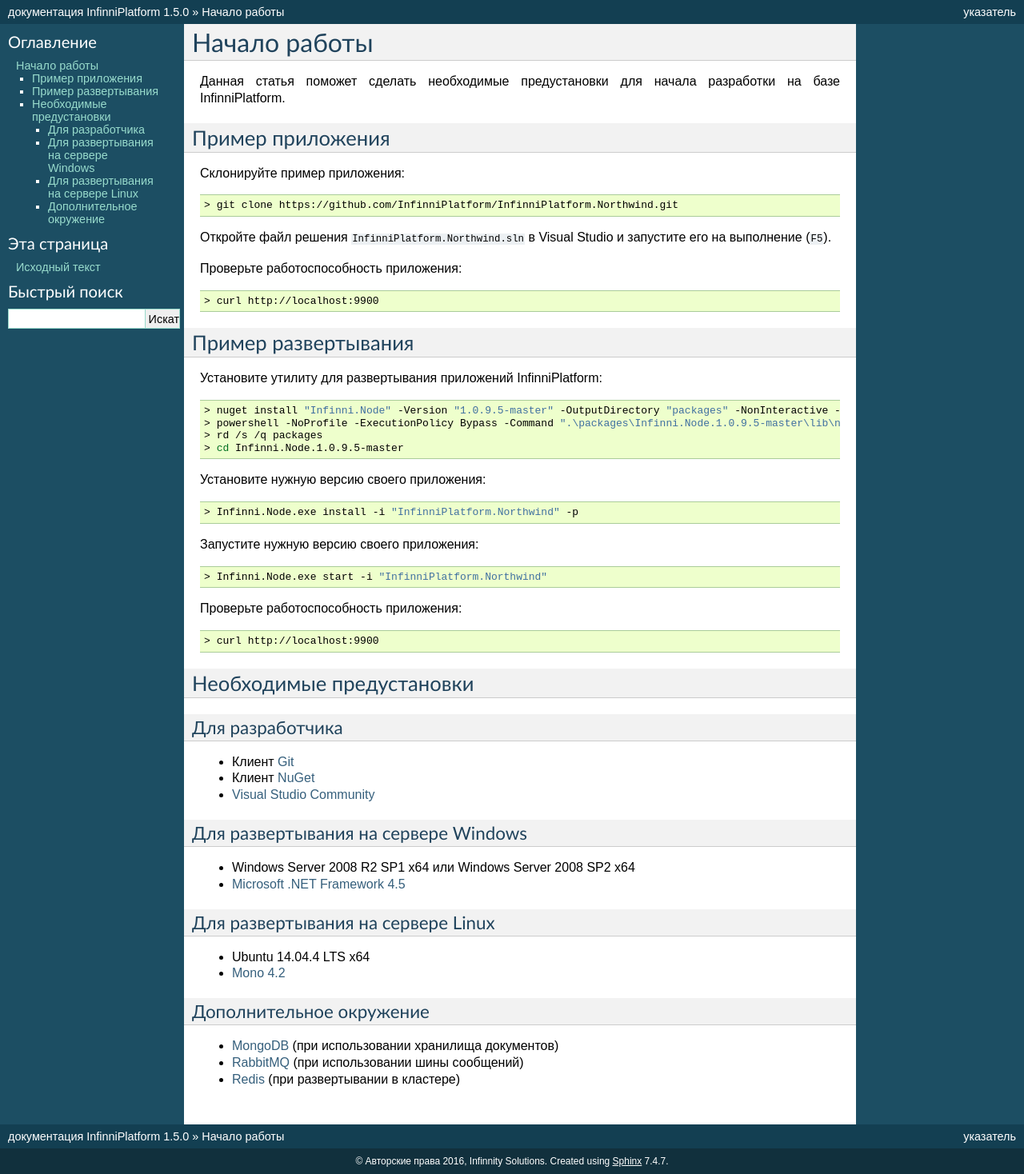
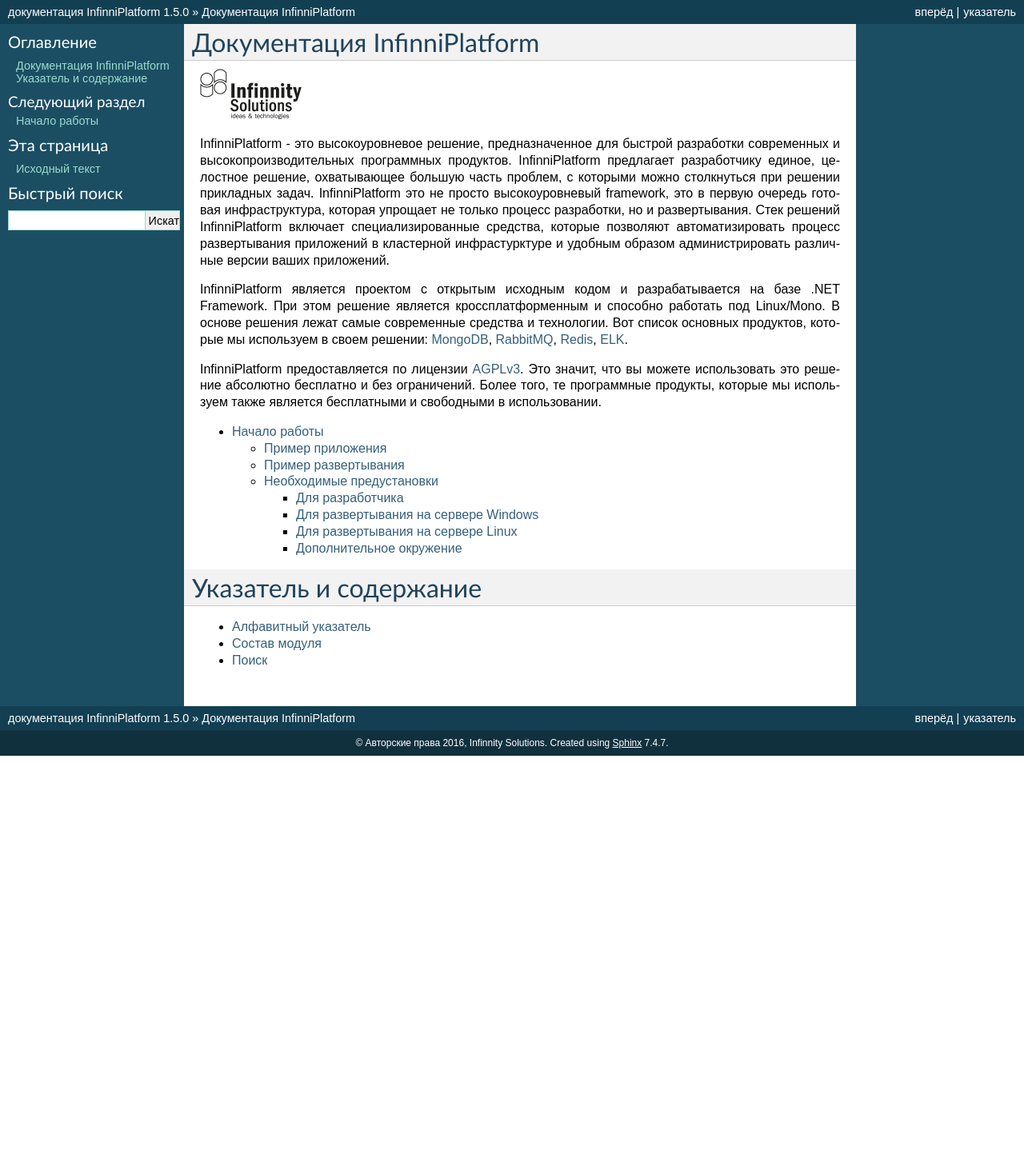
Before and after one commit to InfinniPlatform/InfinniPlatform.readthedocs.org, a Sphinx documentation site: the page built from docs/source/index.rst, in a window 1280 px wide. Shown: the whole page at 80% size. Built offline with Sphinx 7.4.7, drawn with Linux system fonts in a browser that asks for light colours; after the commit the page ends 945 px from its top, so only the background shows below that.

Commit message:
Add index.rst

```diff
--- a/docs/source/index.rst
+++ b/docs/source/index.rst
@@ -1,89 +1,40 @@
-Начало работы
-=============
+Документация InfinniPlatform
+============================
 
-Данная статья поможет сделать необходимые предустановки для начала разработки на базе InfinniPlatform.
+.. image:: logo.png
 
-Пример приложения
------------------
+InfinniPlatform - это высокоуровневое решение, предназначенное для быстрой разработки современных
+и высокопроизводительных программных продуктов. InfinniPlatform предлагает разработчику единое,
+целостное решение, охватывающее большую часть проблем, с которыми можно столкнуться при решении
+прикладных задач. InfinniPlatform это не просто высокоуровневый framework, это в первую очередь
+готовая инфраструктура, которая упрощает не только процесс разработки, но и развертывания. Стек
+решений InfinniPlatform включает специализированные средства, которые позволяют автоматизировать
+процесс развертывания приложений в кластерной инфрастурктуре и удобным образом администрировать
+различные версии ваших приложений.
 
-Склонируйте пример приложения:
+InfinniPlatform является проектом с открытым исходным кодом и разрабатывается на базе .NET Framework.
+При этом решение является кроссплатформенным и способно работать под Linux/Mono. В основе решения
+лежат самые современные средства и технологии. Вот список основных продуктов, которые мы используем
+в своем решении: MongoDB_, RabbitMQ_, Redis_, ELK_.
 
-.. code-block:: bash
+InfinniPlatform предоставляется по лицензии AGPLv3_. Это значит, что вы можете использовать это
+решение абсолютно бесплатно и без ограничений. Более того, те программные продукты, которые мы
+используем также является бесплатными и свободными в использовании.
 
-    > git clone https://github.com/InfinniPlatform/InfinniPlatform.Northwind.git
+.. toctree::
+   :maxdepth: 3
 
-Откройте файл решения ``InfinniPlatform.Northwind.sln`` в Visual Studio и запустите его на выполнение (``F5``).
+   getting-started/index.rst
 
-Проверьте работоспособность приложения:
+Указатель и содержание
+======================
 
-.. code-block:: bash
+* :ref:`genindex`
+* :ref:`modindex`
+* :ref:`search`
 
-    > curl http://localhost:9900
-
-Пример развертывания
---------------------
-
-Установите утилиту для развертывания приложений InfinniPlatform:
-
-.. code-block:: bash
-
-    > nuget install "Infinni.Node" -Version "1.0.9.5-master" -OutputDirectory "packages" -NonInteractive -Prerelease -Source "http://nuget.org/api/v2;http://nuget.infinnity.ru/api/v2"
-    > powershell -NoProfile -ExecutionPolicy Bypass -Command ".\packages\Infinni.Node.1.0.9.5-master\lib\net45\Install.ps1"
-    > rd /s /q packages
-    > cd Infinni.Node.1.0.9.5-master
-
-Установите нужную версию своего приложения:
-
-.. code-block:: bash
-
-    > Infinni.Node.exe install -i "InfinniPlatform.Northwind" -p
-
-Запустите нужную версию своего приложения:
-
-.. code-block:: bash
-
-    > Infinni.Node.exe start -i "InfinniPlatform.Northwind"
-
-Проверьте работоспособность приложения:
-
-.. code-block:: bash
-
-    > curl http://localhost:9900
-
-Необходимые предустановки
--------------------------
-
-Для разработчика
-~~~~~~~~~~~~~~~~
-
-- Клиент `Git`_
-- Клиент `NuGet`_
-- `Visual Studio Community`_
-
-Для развертывания на сервере Windows
-~~~~~~~~~~~~~~~~~~~~~~~~~~~~~~~~~~~~
-
-- Windows Server 2008 R2 SP1 x64 или Windows Server 2008 SP2 x64
-- `Microsoft .NET Framework 4.5`_
-
-Для развертывания на сервере Linux
-~~~~~~~~~~~~~~~~~~~~~~~~~~~~~~~~~~
-
-- Ubuntu 14.04.4 LTS x64
-- `Mono 4.2`_
-
-Дополнительное окружение
-~~~~~~~~~~~~~~~~~~~~~~~~
-
-- `MongoDB`_ (при использовании хранилища документов)
-- `RabbitMQ`_ (при использовании шины сообщений)
-- `Redis`_ (при развертывании в кластере)
-
-.. _Git: https://git-scm.com/downloads
-.. _Nuget: https://dist.nuget.org/index.html
-.. _Visual Studio Community: https://www.visualstudio.com/ru-ru/products/visual-studio-community-vs.aspx
-.. _Microsoft .NET Framework 4.5: https://www.microsoft.com/ru-ru/download/details.aspx?id=30653
-.. _Mono 4.2: http://www.mono-project.com/download/
 .. _MongoDB: https://www.mongodb.com/download-center
 .. _RabbitMQ: https://www.rabbitmq.com/download.html
 .. _Redis: http://redis.io/download
+.. _ELK: https://www.elastic.co/products
+.. _AGPLv3: https://raw.githubusercontent.com/InfinniPlatform/InfinniPlatform/master/LICENSE
```
Also changed, not shown: docs/source/getting-started/index.rst (added, +91 -0 lines), docs/source/logo.png (added).
